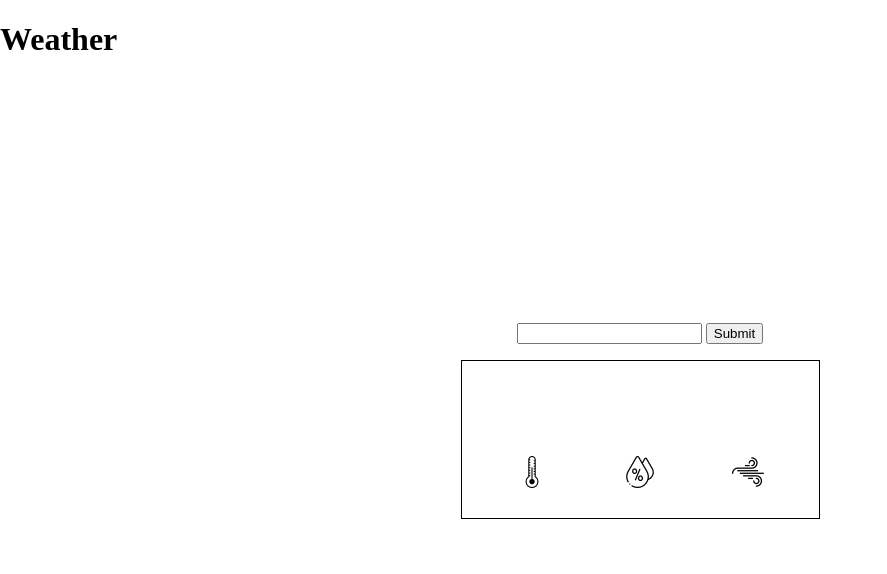
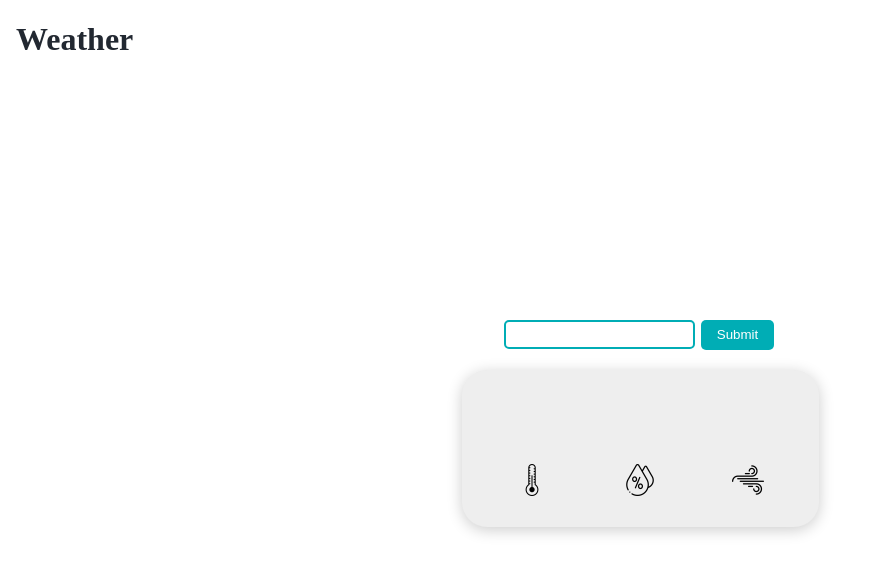
Before and after one commit to quirkyoni/weather-app, a website built with webpack: page dist/index.html in a window 1280 px wide. Shown: the whole page, without its empty margins (0-887 px from the left). Built offline with Linux system fonts and the light colour scheme.

Commit message:
Updated styling on the weather card and search bar

```diff
--- a/src/index.js
+++ b/src/index.js
@@ -22,7 +22,6 @@ async function getWeather(searchValue) {
 }
 
 const handleWeatherData = (weatherData) => {
-  console.log(weatherData.location);
   countryCity.textContent = "";
   countryCity.textContent = `${weatherData.location.country}, ${weatherData.location.name}`;
   temperature.textContent = "";
--- a/src/style.css
+++ b/src/style.css
@@ -1,6 +1,11 @@
 body {
   margin: 0;
   padding: 0;
+}
+
+h1 {
+  padding: 0 1rem;
+  color: #222831;
 }
 
 .weather {
@@ -11,27 +16,46 @@ body {
   justify-content: center;
 }
 
+.search {
+  border: 2px solid #00ADB5;
+  padding: 5px;
+  border-radius: 5px;
+  outline: none;
+}
+
+.submit {
+  background-color: #00ADB5;
+  border: none;
+  border-radius: 5px;
+  color: white;
+  padding: 7.5px 16px;
+  text-align: center;
+  text-decoration: none;
+  display: inline-block;
+  margin: 4px 2px;
+  cursor: pointer;
+
+}
+
+.submit:hover {
+  opacity: 0.6;
+  transition: 0.3s;
+}
+
 .weather-card {
   display: grid;
   grid-template-columns: repeat(3, 1fr);
-  grid-row: auto auto;
   align-items: center;
   text-align: center;
-  margin-top: 1rem;
-  margin-bottom: 37px;
-  border: 1px solid black;
+  margin: 1rem 0.5rem 37px 0.5rem;
+  background-color: #EEEEEE;
+  border-radius: 25px;
   padding: 1rem;
   min-width: 325px;
   min-height: 125px;
+  box-shadow: 0px 3px 15px rgba(0,0,0,0.2);
 }
 
-h2 {
-  font-size: 32px;
-}
-
-h3 {
-  font-size: 24px;
-}
 .country-city {
   grid-column: span 3;
 }
@@ -43,7 +67,9 @@ h3 {
   margin: 0 1rem;
 }
 
-.temperature-img, .wind-img, .humidity-img {
+.temperature-img,
+.wind-img,
+.humidity-img {
   width: 32px;
   height: 32px;
   margin: 0 0.5rem;
```
Also changed, not shown: dist/bundle.js.
